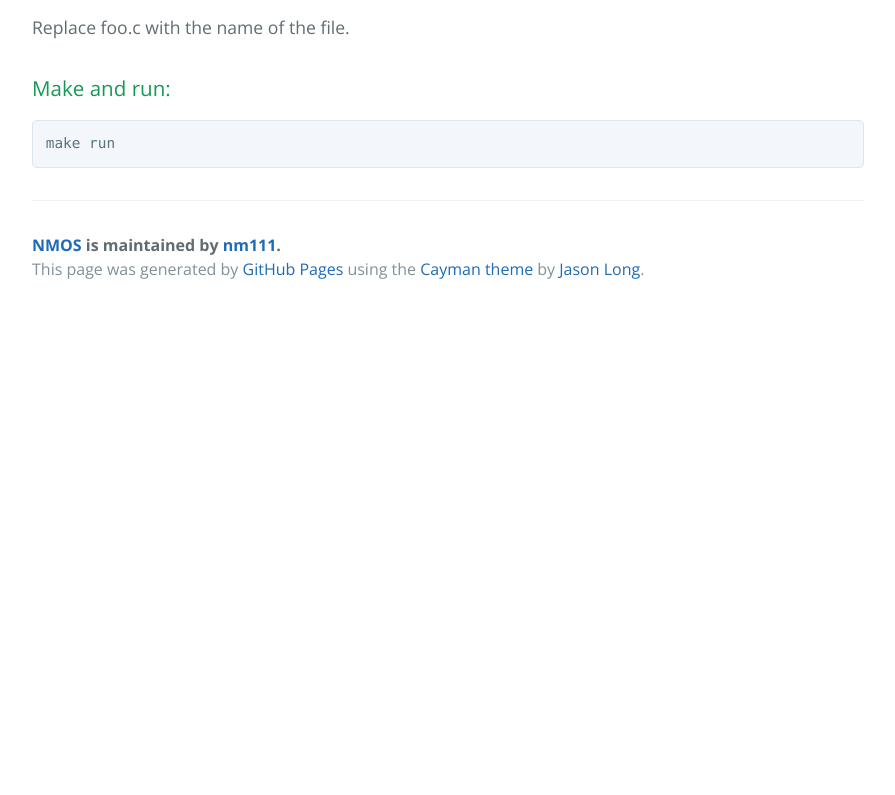
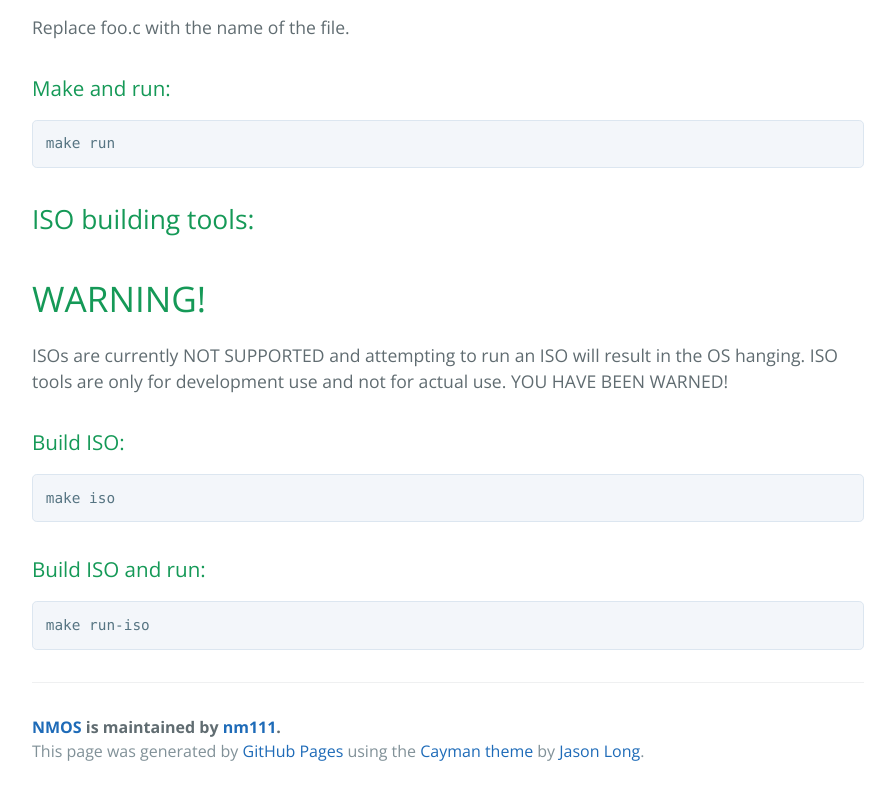
Before and after one commit to avinashdhinwa/NMOS, a plain HTML site: page index.html in a window 1280 px wide. Shown: the part 995-1790 px from the top of the page, without its empty margins (192-1087 px from the left). Before the commit the page ends 1308 px from the top, so only its background shows below. Drawn offline with nearby package versions, Linux system fonts and the light colour scheme.

Commit message:
Create gh-pages branch via GitHub

```diff
--- a/index.html
+++ b/index.html
@@ -54,6 +54,27 @@
 <pre><code>make run
 </code></pre>
 
+<h2>
+<a id="iso-building-tools" class="anchor" href="#iso-building-tools" aria-hidden="true"><span aria-hidden="true" class="octicon octicon-link"></span></a>ISO building tools:</h2>
+
+<h1>
+<a id="warning" class="anchor" href="#warning" aria-hidden="true"><span aria-hidden="true" class="octicon octicon-link"></span></a>WARNING!</h1>
+
+<p>ISOs are currently NOT SUPPORTED and attempting to run an ISO will result in the OS hanging.
+ISO tools are only for development use and not for actual use. YOU HAVE BEEN WARNED!</p>
+
+<h3>
+<a id="build-iso" class="anchor" href="#build-iso" aria-hidden="true"><span aria-hidden="true" class="octicon octicon-link"></span></a>Build ISO:</h3>
+
+<pre><code>make iso
+</code></pre>
+
+<h3>
+<a id="build-iso-and-run" class="anchor" href="#build-iso-and-run" aria-hidden="true"><span aria-hidden="true" class="octicon octicon-link"></span></a>Build ISO and run:</h3>
+
+<pre><code>make run-iso
+</code></pre>
+
       <footer class="site-footer">
         <span class="site-footer-owner"><a href="https://github.com/nm111/NMOS">NMOS</a> is maintained by <a href="https://github.com/nm111">nm111</a>.</span>
 
--- a/params.json
+++ b/params.json
@@ -1,6 +1,6 @@
 {
   "name": "NMOS",
   "tagline": "An OS I'm working on.",
-  "body": "# NMOS\r\nAn OS I'm working on.\r\n\r\n## Compiling ##\r\n\r\nTo compile you will need a <a href=\"http://wiki.osdev.org/GCC_Cross-Compiler\">i686 cross-compiler</a>.\r\n\r\n### All files: ###\r\n\r\n\tmake\r\n\r\nor\r\n\r\n\tmake all\r\n\r\n### Specific file: ###\r\n\r\n\tmake foo.c\r\n\r\nReplace foo.c with the name of the file.\r\n\r\n### Make and run: ###\r\n\r\n\tmake run\r\n",
+  "body": "# NMOS\r\nAn OS I'm working on.\r\n\r\n## Compiling ##\r\n\r\nTo compile you will need a <a href=\"http://wiki.osdev.org/GCC_Cross-Compiler\">i686 cross-compiler</a>.\r\n\r\n### All files: ###\r\n\r\n\tmake\r\n\r\nor\r\n\r\n\tmake all\r\n\r\n### Specific file: ###\r\n\r\n\tmake foo.c\r\n\r\nReplace foo.c with the name of the file.\r\n\r\n### Make and run: ###\r\n\r\n\tmake run\r\n\t\r\n## ISO building tools: ##\r\n\r\n# WARNING! #\r\n\r\nISOs are currently NOT SUPPORTED and attempting to run an ISO will result in the OS hanging.\r\nISO tools are only for development use and not for actual use. YOU HAVE BEEN WARNED!\r\n\r\n### Build ISO: ###\r\n\r\n\tmake iso\r\n\t\r\n### Build ISO and run: ###\r\n\r\n\tmake run-iso\r\n",
   "note": "Don't delete this file! It's used internally to help with page regeneration."
 }
```
